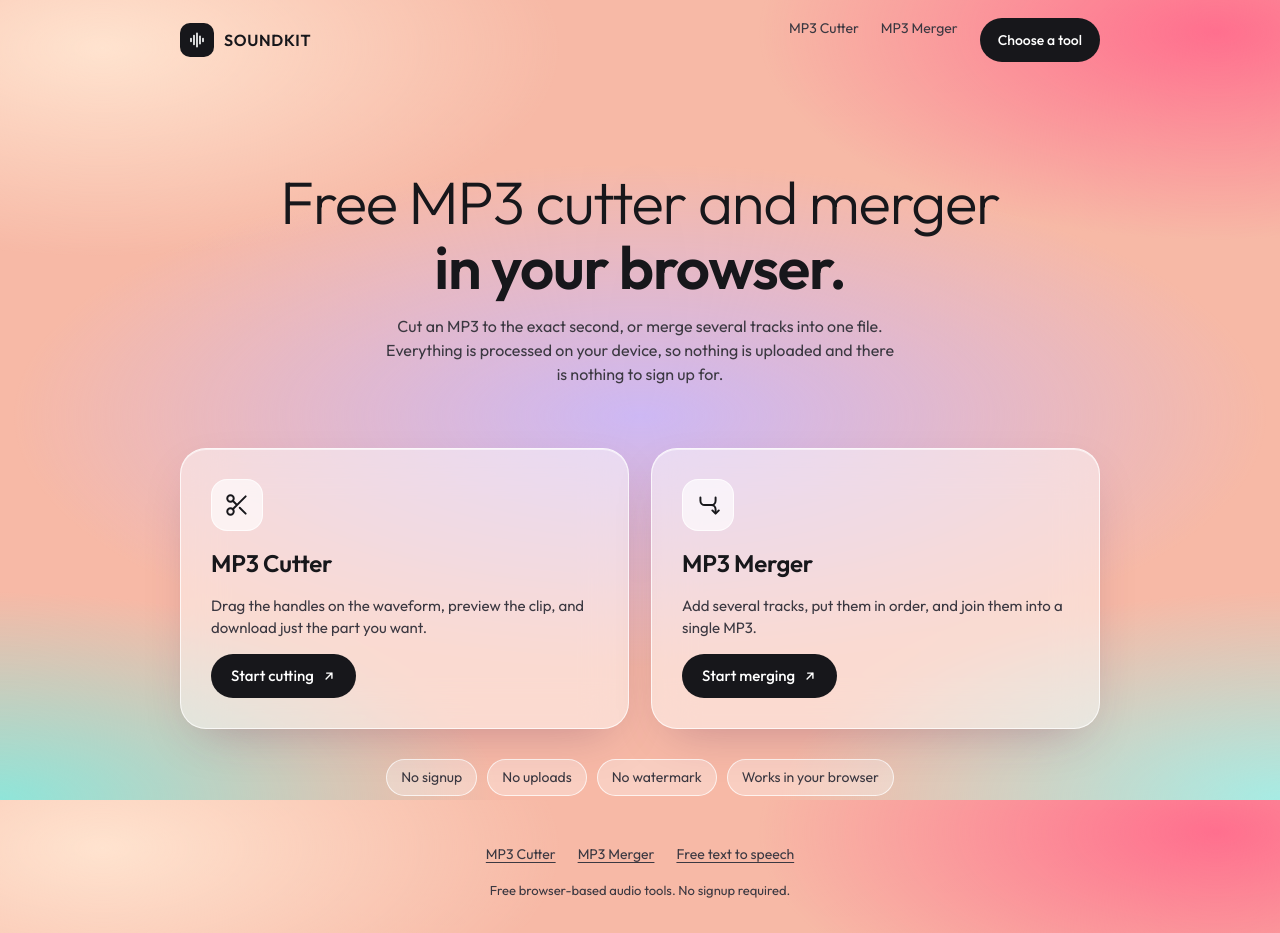
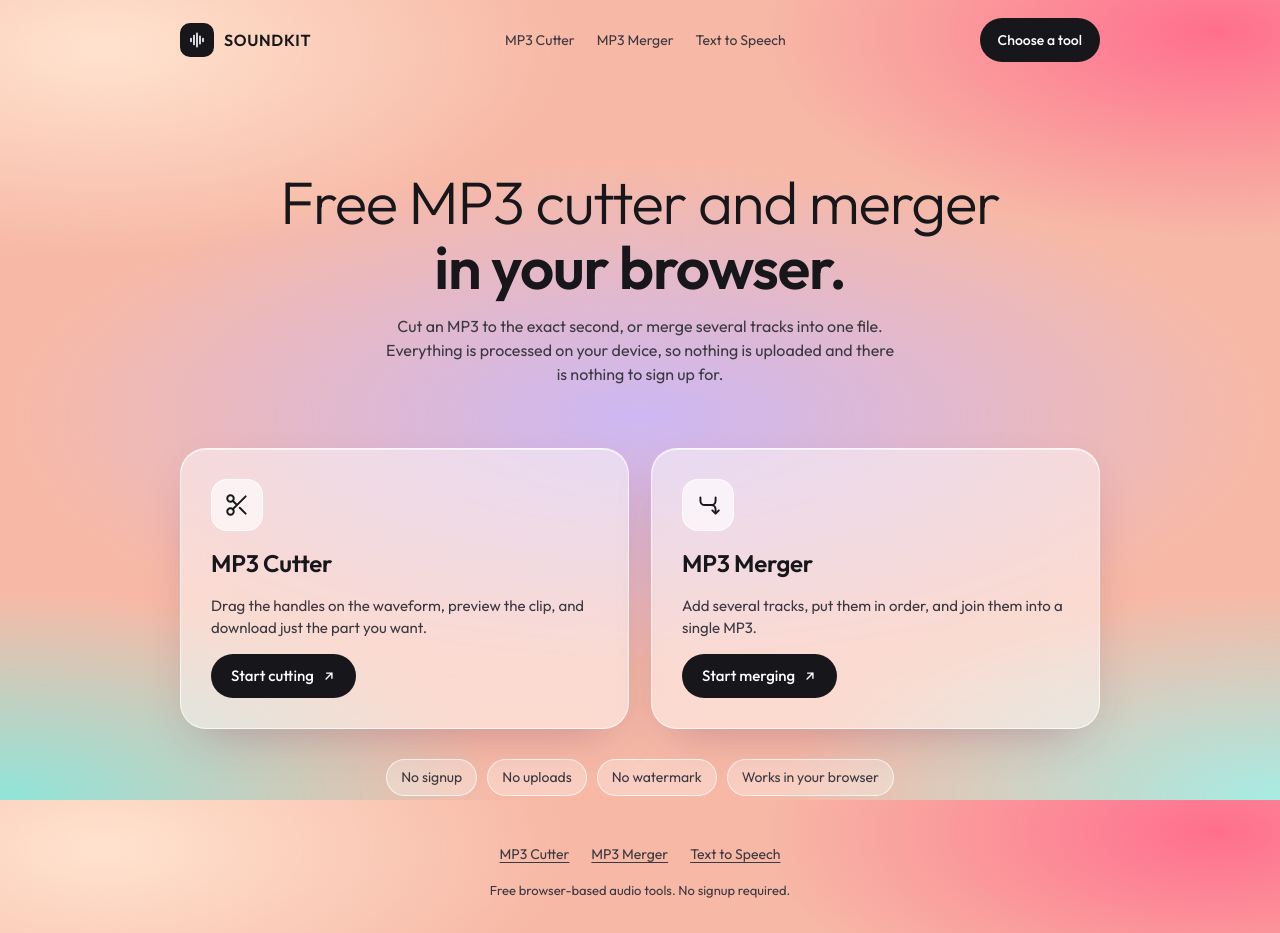
Before and after one commit to rd227344-boop/mp3tool-kit, a plain HTML site: page index.html in a window 1280 px wide. Drawn offline with Linux system fonts and the light colour scheme; a script that the page names is missing.

Commit message:
Update index.html

```diff
--- a/index.html
+++ b/index.html
@@ -122,7 +122,7 @@ footer a{text-decoration:underline;text-underline-offset:3px}
     <nav aria-label="Main">
       <a href="/mp3-cutter">MP3 Cutter</a>
       <a href="/mp3-merger">MP3 Merger</a>
-      <a href="https://voicemakesperfect.netlify.app/>Text to Speech</a>
+      <a href="https://voicemakes.netlify.app/">Text to Speech</a>
     </nav>
     <a class="pill" href="#tools">Choose a tool</a>
   </header>
@@ -169,7 +169,7 @@ footer a{text-decoration:underline;text-underline-offset:3px}
     <nav class="footer-nav" aria-label="Footer">
       <a href="/mp3-cutter">MP3 Cutter</a>
       <a href="/mp3-merger">MP3 Merger</a>
-      <a href="https://voicemakesperfect.netlify.app/">Free text to speech</a>
+      <a href="https://voicemakes.netlify.app/">Text to Speech</a>
     </nav>
     <p>Free browser-based audio tools. No signup required.</p>
   </footer>
```
